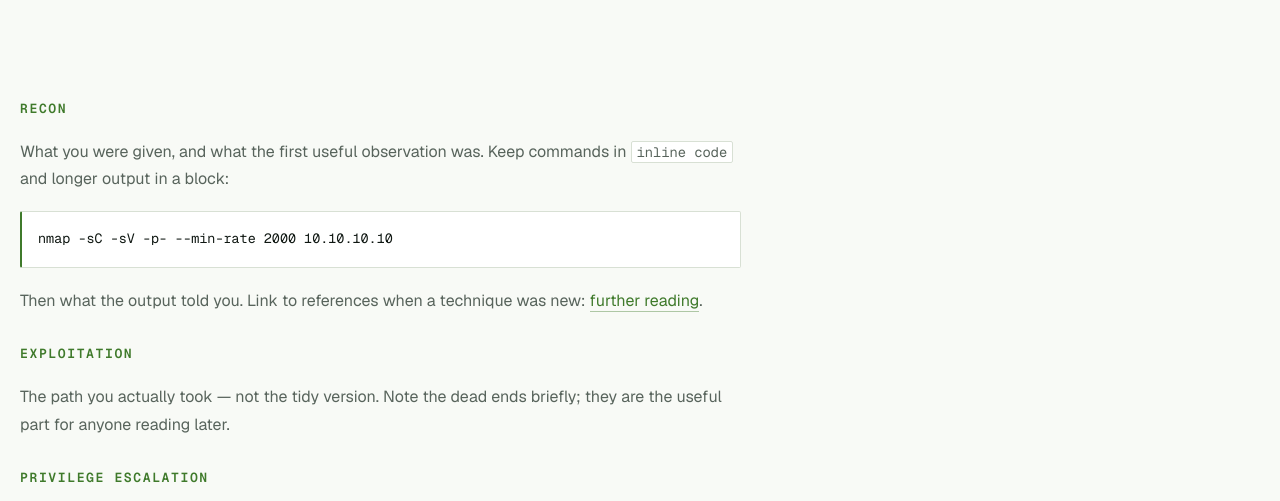
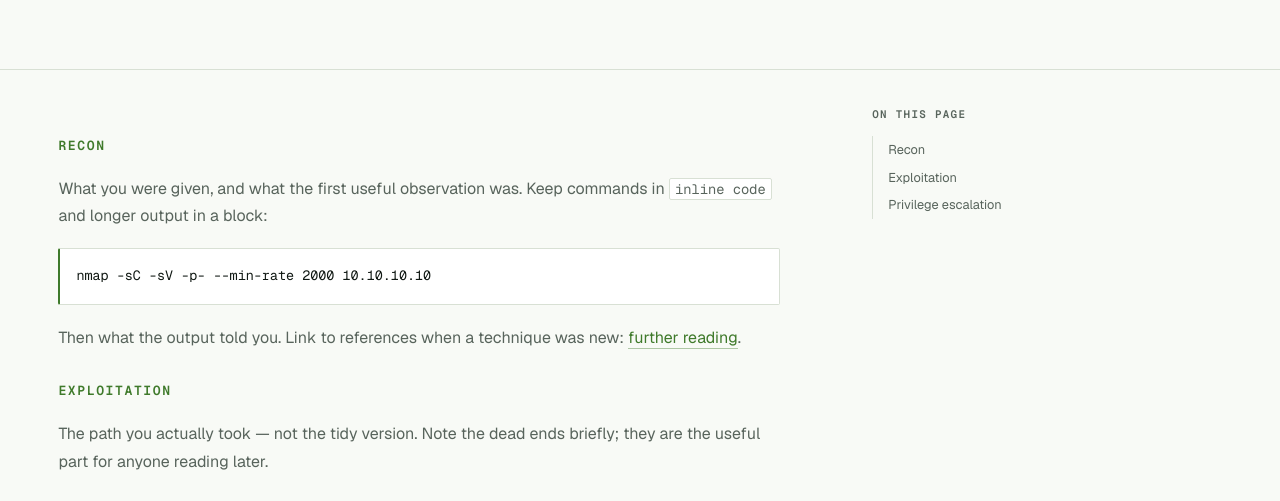
Before and after one commit to daledem/personal-page, a website built with Vite: page writeups/_template/index.html in a window 1280 px wide. Shown: the part 381-882 px from the top of the page. Built offline with nearby package versions, Linux system fonts and the light colour scheme.

Commit message:
v0.2.11 - Fixed bug that made the nav menu not appear on a writeup page

```diff
--- a/writeups/_template/index.html
+++ b/writeups/_template/index.html
@@ -52,7 +52,7 @@
         </p>
       </section>
 
-      <section class="container reveal">
+      <section class="section container section--article reveal">
         <!--
           Write in ONE language and set lang to match, so screen readers
           pronounce it correctly (WCAG 3.1.2). The chrome around it
```
